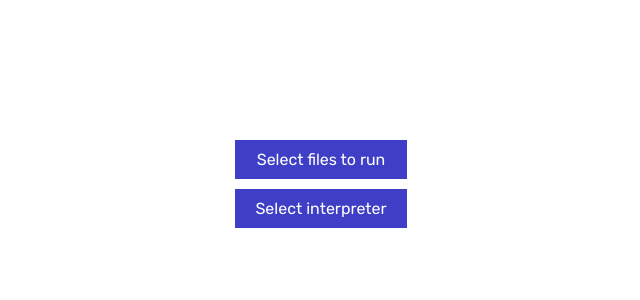
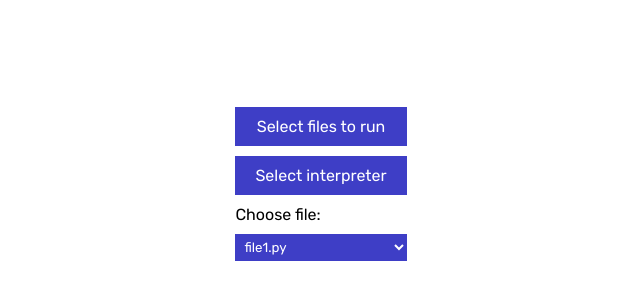
Before and after one commit to arpat1/PyVacuum, a React (Vite) app in the folder src/view/: page / in a window 1280 px wide. Shown: the part 216-516 px from the top of the page, without its empty margins (319-959 px from the left). Built offline with nearby package versions, Linux system fonts and the light colour scheme.

Commit message:
Create state for store file names, create elem 'select', map FileNames and return option with file name for select

```diff
--- a/src/view/src/pages/SelectInterpreter.module.css
+++ b/src/view/src/pages/SelectInterpreter.module.css
@@ -53,3 +53,30 @@ span{
         opacity: 0;
     }
 }
+
+.custom-select {
+  background-color: rgb(62, 62, 198);
+  color: #fff;
+  border: none;
+  border-radius: 0%;
+  padding: 5px 5px;
+  align-items: center;
+
+  &, &::picker(select) {
+    appearance: base-select;
+  }
+}
+
+.custom-select::picker-icon{
+    transition: rotate 0.15s;
+    rotate: x 180deg;
+}
+
+.custom-select:focus::picker-icon{
+    transition: rotate 0.15s;
+    rotate: x 0deg;
+}
+
+.custom-select option::checkmark{
+    display: none;
+}
--- a/src/view/src/pages/SelectInterpreter.tsx
+++ b/src/view/src/pages/SelectInterpreter.tsx
@@ -1,7 +1,9 @@
-import React from "react"
+import React, { useState } from "react"
 import styles from "./SelectInterpreter.module.css"
+import filesvg from "../shared/file_icon.svg"
 
 const SelectInterpreter = () => {
+    const [fileNames, setFileNames] = useState(["file1.py", "file2.py", "file3.py"])
     const createRipples = (e: React.MouseEvent<HTMLAnchorElement>) => {
         const el = e.currentTarget
         const ripples = document.createElement("span")
@@ -25,6 +27,18 @@ const SelectInterpreter = () => {
             <a href="#" className={styles["select-ripple-btn"]} onClick={createRipples}>
                 Select interpreter
             </a>
+            <label>Choose file:</label>
+            <select className={styles["custom-select"]}>
+                {fileNames.length ?
+                fileNames.map((fileName) =>
+                <option value={fileName} key={fileName}>
+                    <img src={filesvg}/>
+                    {fileName}
+                </option>
+                )
+                :
+                <option value="first choose files">first choose files</option>}
+            </select>
         </div>
     )
 }
```
Also changed, not shown: src/view/src/shared/file_icon.svg (added).
